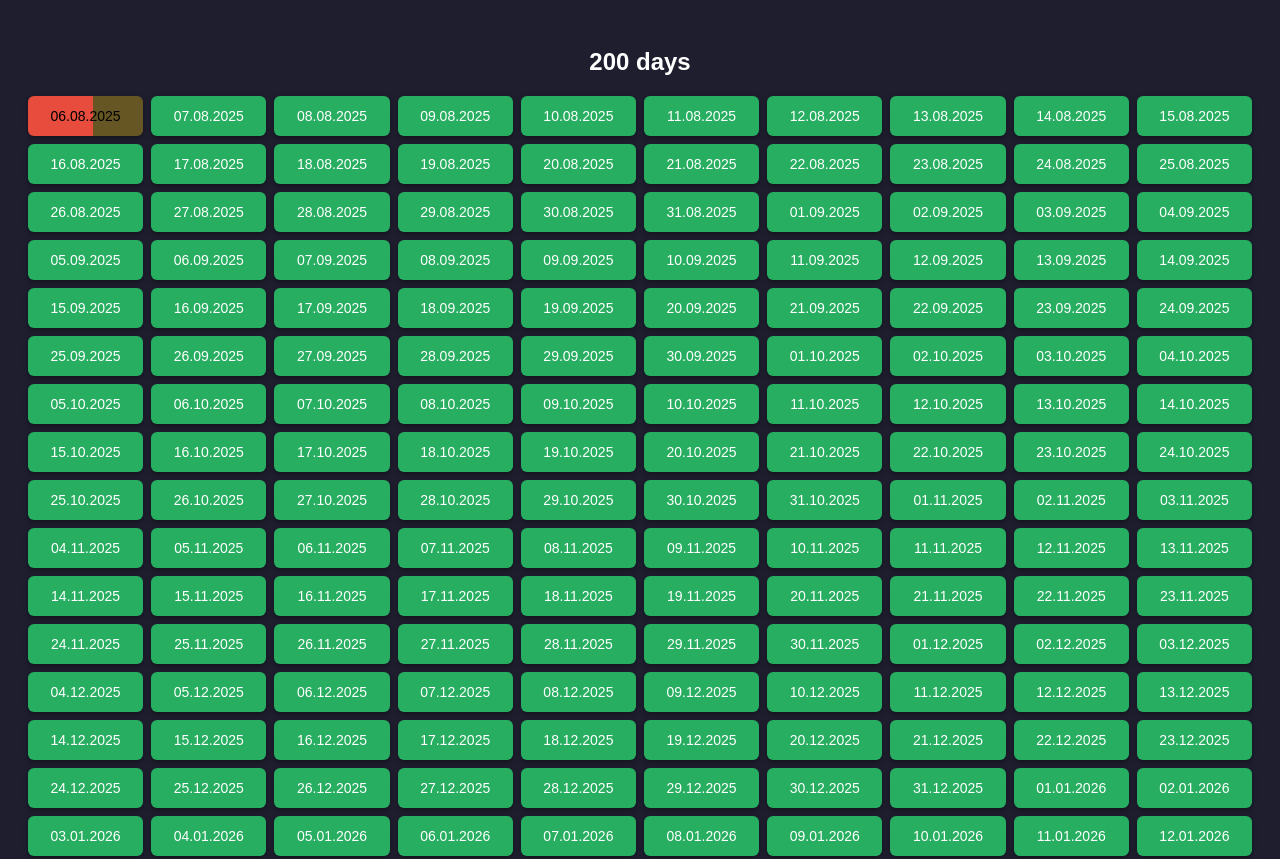
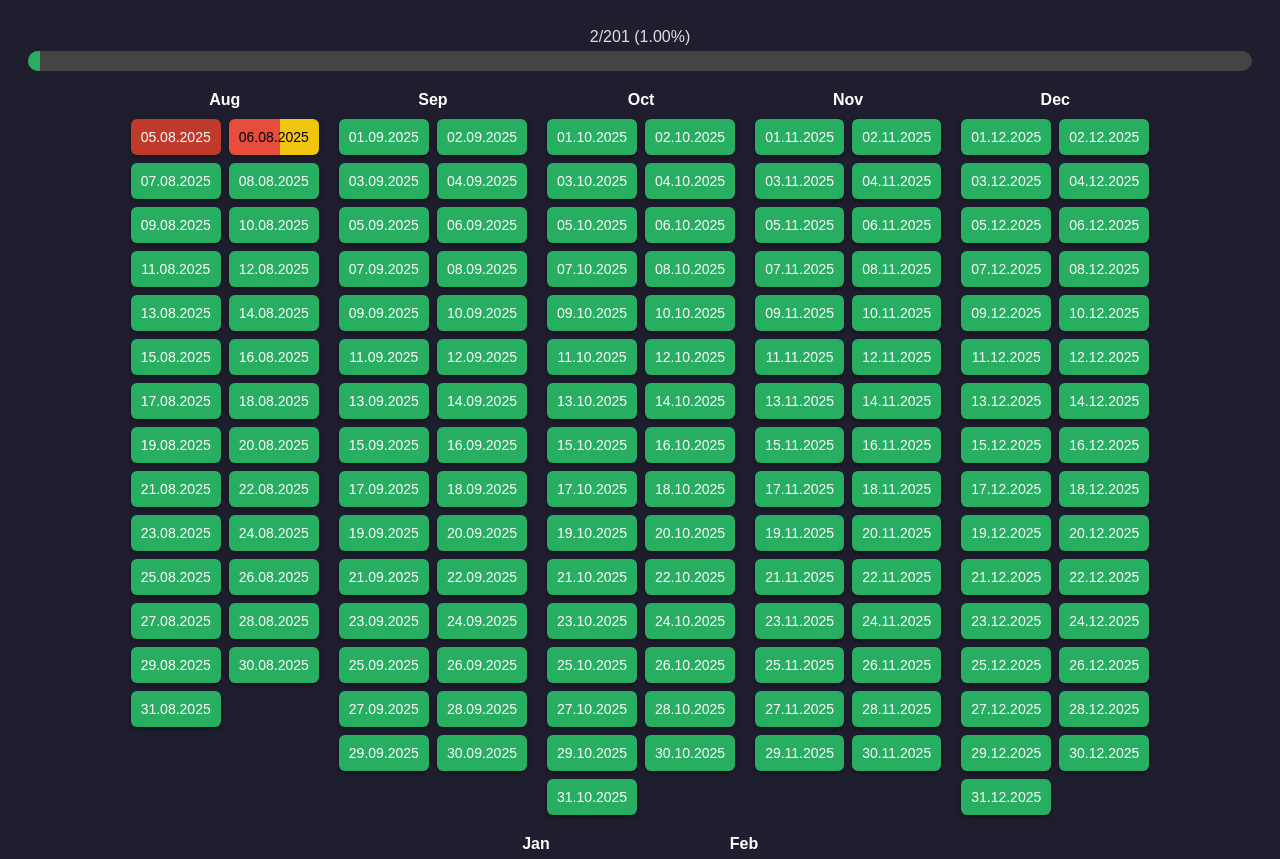
Before and after one commit to lalalavala/calembed, a plain HTML site: page index.html in a window 1280 px wide. Shown: the top 859 px of the page. Drawn offline with Linux system fonts and the light colour scheme.

Commit message:
month split

```diff
--- a/index.html
+++ b/index.html
@@ -2,8 +2,8 @@
 <html lang="en">
 <head>
     <meta charset="UTF-8"/>
+    <title>200-D</title>
     <meta name="viewport" content="width=device-width, initial-scale=1.0"/>
-    <title>200-D</title>
     <style>
         body {
             font-family: sans-serif;
@@ -13,16 +13,49 @@
         }
         h2 {
             text-align: center;
-            margin-bottom: 20px;
+            margin-bottom: 10px;
             color: #ffffff;
         }
+        .progress {
+            text-align: center;
+            margin-bottom: 20px;
+        }
+        .progress-bar-container {
+            background-color: #444;
+            height: 20px;
+            border-radius: 10px;
+            overflow: hidden;
+            margin-top: 5px;
+        }
+        .progress-bar {
+            height: 100%;
+            background-color: #27ae60;
+            transition: width 0.3s ease;
+        }
         .grid {
+            display: flex;
+            flex-wrap: wrap;
+            gap: 20px;
+            justify-content: center;
+        }
+        .month-column {
+            display: flex;
+            flex-direction: column;
+            align-items: center;
+        }
+        .month-header {
+            text-align: center;
+            font-weight: bold;
+            margin-bottom: 10px;
+            color: #ffffff;
+        }
+        .month-grid {
             display: grid;
-            grid-template-columns: repeat(10, 1fr);
+            grid-template-columns: repeat(2, 1fr);
             gap: 8px;
         }
         .cell {
-            padding: 12px;
+            padding: 10px;
             text-align: center;
             border-radius: 6px;
             font-size: 14px;
@@ -43,37 +76,94 @@
     </style>
 </head>
 <body>
-<h2>200 days</h2>
+<div class="progress">
+    <div id="progress-text">0/201 (0%)</div>
+    <div class="progress-bar-container">
+        <div class="progress-bar" id="progress-bar" style="width: 0%"></div>
+    </div>
+</div>
+
 <div class="grid" id="calendar"></div>
 
 <script>
     const calendar = document.getElementById('calendar');
-    const today = new Date();
-    today.setHours(0, 0, 0, 0);
+    const progressText = document.getElementById('progress-text');
+    const progressBar = document.getElementById('progress-bar');
 
-    for (let i = 0; i < 200; i++) {
-        const date = new Date();
-        date.setDate(today.getDate() + i);
+    const totalDays = 201;
+
+    function parseDateFromURL() {
+        const params = new URLSearchParams(window.location.search);
+        const dateStr = params.get("date");
+        if (dateStr) {
+            const [dd, mm, yyyy] = dateStr.split('/');
+            return new Date(`${yyyy}-${mm}-${dd}`);
+        }
+        return null;
+    }
+
+    const fixedStartDate = new Date("2025-08-05");
+    fixedStartDate.setHours(0, 0, 0, 0);
+    const currentDate = parseDateFromURL() || new Date();
+    currentDate.setHours(0, 0, 0, 0);
+
+    const months = {};
+
+    for (let i = 0; i < totalDays; i++) {
+        const date = new Date(fixedStartDate);
+        date.setDate(fixedStartDate.getDate() + i);
+
+        const monthKey = `${date.getFullYear()}-${date.getMonth()}`;
+        if (!months[monthKey]) {
+            months[monthKey] = {
+                name: date.toLocaleString('en-US', { month: 'short' }),
+                days: []
+            };
+        }
+
         const cell = document.createElement('div');
         cell.classList.add('cell');
 
         const compareDate = new Date(date);
         compareDate.setHours(0, 0, 0, 0);
 
-        if (compareDate < today) {
+        if (compareDate < currentDate) {
             cell.classList.add('past');
-        } else if (compareDate.getTime() === today.getTime()) {
+        } else if (compareDate.getTime() === currentDate.getTime()) {
             const now = new Date();
             const hoursPassed = now.getHours() + now.getMinutes() / 60;
             const percentPassed = Math.min((hoursPassed / 24) * 100, 100).toFixed(2);
-            cell.style.background = 'linear-gradient(to right, #e74c3c ' + percentPassed + '%, #f1c40f' + percentPassed +'%)';
+            cell.style.background = `linear-gradient(to right, #e74c3c ${percentPassed}%, #f1c40f ${percentPassed}%)`;
             cell.style.color = "black";
         } else {
             cell.classList.add('future');
         }
 
         cell.textContent = date.toLocaleDateString('ru-RU');
-        calendar.appendChild(cell);
+        months[monthKey].days.push(cell);
+    }
+
+    const daysPassed = Math.floor((currentDate - fixedStartDate) / (1000 * 60 * 60 * 24)) + 1;
+    const progress = Math.min((daysPassed / totalDays) * 100, 100).toFixed(2);
+    progressText.textContent = `${Math.max(daysPassed, 0)}/${totalDays} (${progress}%)`;
+    progressBar.style.width = `${progress}%`;
+
+    for (const key in months) {
+        const column = document.createElement('div');
+        column.classList.add('month-column');
+
+        const header = document.createElement('div');
+        header.classList.add('month-header');
+        header.textContent = months[key].name;
+        column.appendChild(header);
+
+        const monthGrid = document.createElement('div');
+        monthGrid.classList.add('month-grid');
+
+        months[key].days.forEach(dayCell => monthGrid.appendChild(dayCell));
+        column.appendChild(monthGrid);
+
+        calendar.appendChild(column);
     }
 </script>
 </body>
```
